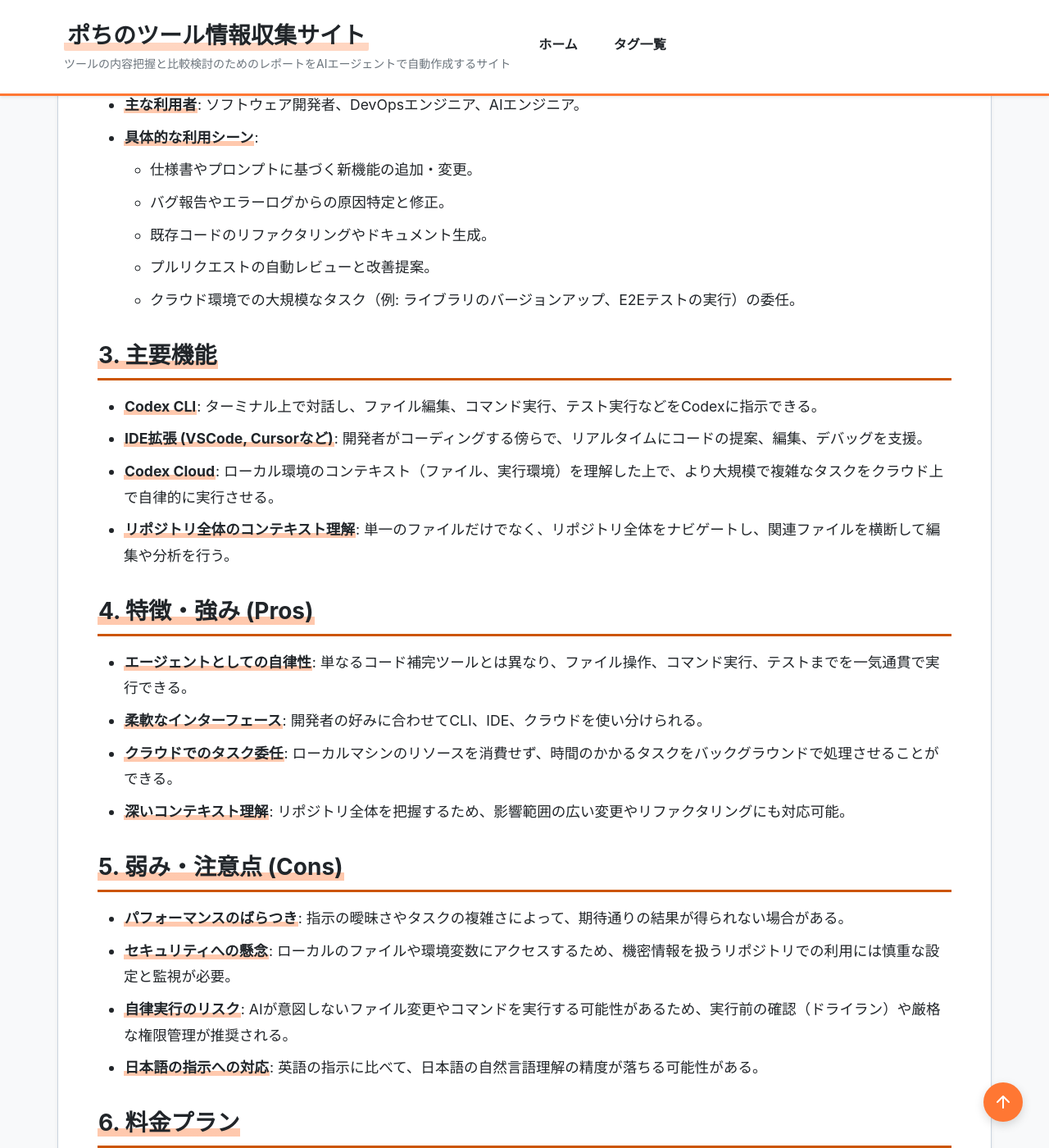
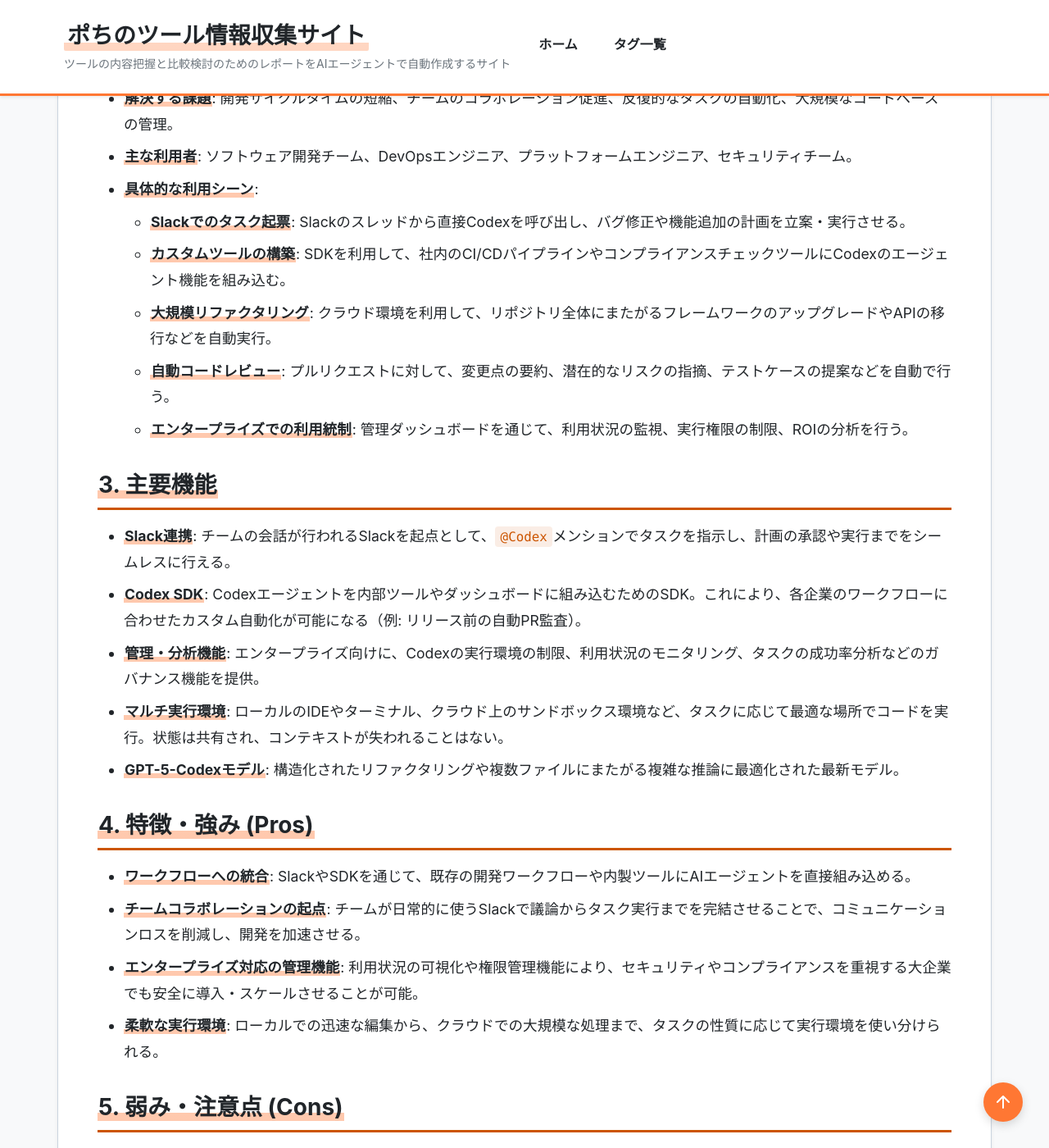
Before and after one commit to aegisfleet/tool-survey-report, a Jekyll site: the page built from _reports/openai-codex.md, in a window 1280 px wide and 1400 px high, scrolled down 2241 px. Shown: the whole window at 82% size. Built offline with Jekyll 4.4.1, drawn with Linux system fonts in a browser that asks for light colours; some of the changed text lies outside the part shown.

Commit message:
Update OpenAI Codex report with latest information (#171)
- Rewrote the report to reflect its evolution into a team-level AI agent platform.
- Added new features: Slack integration, Codex SDK, and enterprise analytics.
- Updated pricing information and recent developments, including the adoption of GPT-5-Codex.
- Aligned the report with the latest market positioning and competitive landscape.

Co-authored-by: google-labs-jules[bot] <161369871+google-labs-jules[bot]@users.noreply.github.com>

```diff
--- a/_reports/openai-codex.md
+++ b/_reports/openai-codex.md
@@ -3,15 +3,16 @@ title: "OpenAI Codex 調査レポート"
 tool_name: "OpenAI Codex"
 category: "AIコーディング支援"
 developer: "OpenAI"
-official_site: "https://help.openai.com/en/articles/11369540-using-codex-with-your-chatgpt-plan"
+official_site: "https://openai.com/codex/"
 date: "2025-10-19"
-last_updated: "2025-10-19"
+last_updated: "2025-11-09"
 tags:
   - "AI"
   - "コード生成"
   - "開発支援"
   - "エージェント"
-description: "OpenAIが開発するAIコーディングエージェント。CLI、IDE拡張、クラウド環境を通じて、コードの作成、レビュー、実行を支援し、開発者とペアを組んで自律的にコーディングタスクを実行します。"
+  - "Slack"
+description: "OpenAIが開発する、チームでのソフトウェア開発を支援するAIコーディングエージェントプラットフォーム。Slack連携、SDK、エンタープライズ向けの管理機能を備え、単なるコード補完を超えたワークフローの自動化を実現します。"
 relationships:
   related_tools:
     - "GitHub Copilot"
@@ -25,112 +26,117 @@ relationships:
 
 *   **ツール名**: OpenAI Codex
 *   **開発元**: OpenAI
-*   **公式サイト**: [https://help.openai.com/en/articles/11369540-using-codex-with-your-chatgpt-plan](https://help.openai.com/en/articles/11369540-using-codex-with-your-chatgpt-plan)
-*   **カテゴリ**: AIコーディングエージェント
-*   **概要**: ローカルのIDEやターミナル、またはクラウド環境で開発者とペアを組み、新機能開発、バグ修正、コードレビューなどを自律的に実行するAIコーディングエージェント。
+*   **公式サイト**: [https://openai.com/codex/](https://openai.com/codex/)
+*   **カテゴリ**: AIコーディングエージェントプラットフォーム
+*   **概要**: OpenAI Codexは、単なるコード補完ツールから、チームでのソフトウェア開発を支援するAIエージェントプラットフォームへと進化した。Slack連携、SDK、エンタープライズ向けの管理機能を備え、開発の計画からコーディング、レビュー、テストに至るまで、ワークフロー全体を横断してタスクを自律的に実行する。
 
 ## **2. 目的と主な利用シーン**
 
-*   **解決する課題**: 開発のサイクルタイム短縮、複雑なコードベースの理解促進、反復的なタスクの自動化。
-*   **主な利用者**: ソフトウェア開発者、DevOpsエンジニア、AIエンジニア。
+*   **解決する課題**: 開発サイクルタイムの短縮、チームのコラボレーション促進、反復的なタスクの自動化、大規模なコードベースの管理。
+*   **主な利用者**: ソフトウェア開発チーム、DevOpsエンジニア、プラットフォームエンジニア、セキュリティチーム。
 *   **具体的な利用シーン**:
-    *   仕様書やプロンプトに基づく新機能の追加・変更。
-    *   バグ報告やエラーログからの原因特定と修正。
-    *   既存コードのリファクタリングやドキュメント生成。
-    *   プルリクエストの自動レビューと改善提案。
-    *   クラウド環境での大規模なタスク（例: ライブラリのバージョンアップ、E2Eテストの実行）の委任。
+    *   **Slackでのタスク起票**: Slackのスレッドから直接Codexを呼び出し、バグ修正や機能追加の計画を立案・実行させる。
+    *   **カスタムツールの構築**: SDKを利用して、社内のCI/CDパイプラインやコンプライアンスチェックツールにCodexのエージェント機能を組み込む。
+    *   **大規模リファクタリング**: クラウド環境を利用して、リポジトリ全体にまたがるフレームワークのアップグレードやAPIの移行などを自動実行。
+    *   **自動コードレビュー**: プルリクエストに対して、変更点の要約、潜在的なリスクの指摘、テストケースの提案などを自動で行う。
+    *   **エンタープライズでの利用統制**: 管理ダッシュボードを通じて、利用状況の監視、実行権限の制限、ROIの分析を行う。
 
 ## **3. 主要機能**
 
-*   **Codex CLI**: ターミナル上で対話し、ファイル編集、コマンド実行、テスト実行などをCodexに指示できる。
-*   **IDE拡張 (VSCode, Cursorなど)**: 開発者がコーディングする傍らで、リアルタイムにコードの提案、編集、デバッグを支援。
-*   **Codex Cloud**: ローカル環境のコンテキスト（ファイル、実行環境）を理解した上で、より大規模で複雑なタスクをクラウド上で自律的に実行させる。
-*   **リポジトリ全体のコンテキスト理解**: 単一のファイルだけでなく、リポジトリ全体をナビゲートし、関連ファイルを横断して編集や分析を行う。
+*   **Slack連携**: チームの会話が行われるSlackを起点として、`@Codex`メンションでタスクを指示し、計画の承認や実行までをシームレスに行える。
+*   **Codex SDK**: Codexエージェントを内部ツールやダッシュボードに組み込むためのSDK。これにより、各企業のワークフローに合わせたカスタム自動化が可能になる（例: リリース前の自動PR監査）。
+*   **管理・分析機能**: エンタープライズ向けに、Codexの実行環境の制限、利用状況のモニタリング、タスクの成功率分析などのガバナンス機能を提供。
+*   **マルチ実行環境**: ローカルのIDEやターミナル、クラウド上のサンドボックス環境など、タスクに応じて最適な場所でコードを実行。状態は共有され、コンテキストが失われることはない。
+*   **GPT-5-Codexモデル**: 構造化されたリファクタリングや複数ファイルにまたがる複雑な推論に最適化された最新モデル。
 
 ## **4. 特徴・強み (Pros)**
 
-*   **エージェントとしての自律性**: 単なるコード補完ツールとは異なり、ファイル操作、コマンド実行、テストまでを一気通貫で実行できる。
-*   **柔軟なインターフェース**: 開発者の好みに合わせてCLI、IDE、クラウドを使い分けられる。
-*   **クラウドでのタスク委任**: ローカルマシンのリソースを消費せず、時間のかかるタスクをバックグラウンドで処理させることができる。
-*   **深いコンテキスト理解**: リポジトリ全体を把握するため、影響範囲の広い変更やリファクタリングにも対応可能。
+*   **ワークフローへの統合**: SlackやSDKを通じて、既存の開発ワークフローや内製ツールにAIエージェントを直接組み込める。
+*   **チームコラボレーションの起点**: チームが日常的に使うSlackで議論からタスク実行までを完結させることで、コミュニケーションロスを削減し、開発を加速させる。
+*   **エンタープライズ対応の管理機能**: 利用状況の可視化や権限管理機能により、セキュリティやコンプライアンスを重視する大企業でも安全に導入・スケールさせることが可能。
+*   **柔軟な実行環境**: ローカルでの迅速な編集から、クラウドでの大規模な処理まで、タスクの性質に応じて実行環境を使い分けられる。
 
 ## **5. 弱み・注意点 (Cons)**
 
-*   **パフォーマンスのばらつき**: 指示の曖昧さやタスクの複雑さによって、期待通りの結果が得られない場合がある。
-*   **セキュリティへの懸念**: ローカルのファイルや環境変数にアクセスするため、機密情報を扱うリポジトリでの利用には慎重な設定と監視が必要。
-*   **自律実行のリスク**: AIが意図しないファイル変更やコマンドを実行する可能性があるため、実行前の確認（ドライラン）や厳格な権限管理が推奨される。
-*   **日本語の指示への対応**: 英語の指示に比べて、日本語の自然言語理解の精度が落ちる可能性がある。
+*   **自動化によるノイズ**: AIによるプルリクエストが大量に生成され、レビューの負担が増加する可能性がある。SDKで適切な品質ゲートを設けるなどの対策が必要。
+*   **セキュリティと信頼性**: 生成されるコードには依然として欠陥が含まれる可能性があり、既存の静的解析（SAST/DAST）ツールによる検証は不可欠。
+*   **導入と運用の学習コスト**: ツールの能力を最大限に引き出すには、効果的なプロンプト設計や、SDKを用いたワークフローの構築など、新たなスキルセットが求められる。
+*   **コスト管理の必要性**: ChatGPTの商用プランがベースとなるため、チーム全体で利用する際には、ROIを意識した計画的な導入と利用状況のモニタリングが重要になる。
 
 ## **6. 料金プラン**
 
-*   **利用条件**: ChatGPT Plusプランへの加入が必須。
-*   **課金体系**: Plusプランの料金に含まれるが、利用量には上限が設定されている。
-*   **利用上限**:
-    *   ローカルタスク（CLI/IDE）とクラウドタスクで共通の週間上限と、5時間ごとの上限が存在。
-    *   具体的な上限値はユーザーの平均的な利用状況により変動する（例: 5時間あたりローカルメッセージ30-150件、クラウドタスク5-40件）。
-    *   期間限定で、自身のプルリクエストに対するコードレビューは上限にカウントされない。
+*   **アクセス**: ChatGPTの商用プラン（Plus, Pro, Business, Enterpriseなど）を通じて提供される。
+*   **課金体系**: 各プランの料金に含まれるが、エンタープライズプランでは利用量に応じたスケーラブルな課金体系が用意されている。
+*   **導入モデル**: まずは特定のチームやリポジトリでパイロット導入を行い、効果測定を経て全社展開することが推奨される。
 
 ## **7. 導入実績・事例**
 
-*   Cisco
-*   Instacart
-*   その他、多くのテクノロジー企業で、開発サイクルの高速化を目的として導入が進んでいる。
+*   **OpenAI社内**: 全社的に導入され、週次のマージ済みプルリクエスト数が70%増加するなど、開発スループットの向上が報告されている。
+*   **外部研究**: GitHubやMicrosoft、学術機関の調査により、LLMベースの開発支援ツールがタスク完了時間の短縮や開発者の満足度向上に寄与することが示されている。
 
 ## **8. サポート体制**
 
-*   **ドキュメント**: OpenAI Help Centerに利用ガイドやFAQが掲載されている。
-*   **コミュニティ**: OpenAIの公式コミュニティフォーラムで情報交換が可能。
-*   **公式サポート**: ChatGPT Plusユーザー向けのサポートチャネルを通じて問い合わせが可能。
+*   **ドキュメント**: 公式サイトおよび開発者向けドキュメント。
+*   **コミュニティ**: OpenAI開発者フォーラム。
+*   **エンタープライズサポート**: BusinessおよびEnterpriseプラン契約者向けの専用サポート。
 
 ## **9. 連携機能 (API・インテグレーション)**
 
-*   **IDE**: Visual Studio Code, Cursorなどの主要なエディタに拡張機能として統合。
-*   **ターミナル**: CLIツールとして、あらゆるシェルのワークフローに組み込み可能。
-*   **バージョン管理**: Gitと連携し、リポジトリの状態を認識してブランチ作成、コミット、プルリクエストのレビューなどを行う。
+*   **チャットツール**: **Slack**とネイティブに統合され、チャットから直接タスクを実行可能。
+*   **SDK**: **Codex SDK**を通じて、CI/CDパイプラインや社内向けの開発者ポータルなど、あらゆるツールに連携できる。
+*   **IDE/ターミナル**: 従来のIDE拡張機能（VSCodeなど）やCLIも引き続きサポートされ、開発者の手元環境とクラウドが連携する。
 
 ## **10. セキュリティとコンプライアンス**
 
-*   **データプライバシー**: OpenAIのビジネス向けプライバシーポリシーに準拠。ユーザーのコードがモデルのトレーニングに利用されることはない。
-*   **アクセス管理**: ローカル環境へのアクセスはユーザーの権限範囲内に限定される。クラウドタスク実行時の権限設定には注意が必要。
-*   **準拠規格**: OpenAIとしてSOC 2などの認証を取得。
+*   **管理機能**: 管理者はダッシュボードからCodexの実行環境を特定のコンテナやリポジトリに制限できる。
+*   **データプライバシー**: OpenAIのビジネスポリシーに準拠し、ユーザーのコードがモデルのトレーニングに使用されることはない。
+*   **品質ゲート**: AIによる自動化ワークフローにおいても、既存のセキュリティスキャンやテストカバレッジの基準を維持することが強く推奨される。
 
 ## **11. 操作性 (UI/UX) と学習コスト**
 
-*   **UI/UX**: CLIはテキストベースで直感的。IDE拡張はエディタにシームレスに統合され、使い慣れた環境で作業できる。
-*   **学習コスト**: 基本的な操作は容易だが、Codexの能力を最大限に引き出すには、タスクを明確かつ具体的に言語化するプロンプトエンジニアリングのスキルが重要になる。
+*   **UI/UX**: Slack連携により、非開発者も含むチームメンバーが自然言語で開発タスクを開始できるようになった。
+*   **学習コスト**: 基本的な利用は容易だが、SDKを活用したカスタムオートメーションや、複数ステップにまたがる複雑なタスクの設計には専門的な知識が必要。
 
 ## **12. ユーザーの声（レビュー分析）**
 
-*   **調査対象**: X(Twitter), Reddit (e.g., r/programming), 開発者ブログ。
-*   **ポジティブな評価**:
-    *   「面倒なライブラリのバージョンアップ作業を任せたら、半日かかっていたのが15分で終わった」
-    *   「バグ修正の際に、関連ファイルを横断して原因を特定してくれるのが非常に強力」
-    *   「CLIで『こういう機能を追加して』と指示するだけで、テストまで含めて実装してくれて驚いた」
-*   **ネガティブな評価 / 改善要望**:
-    *   「たまに無限ループに陥ったり、見当違いなコマンドを実行しようとすることがある」
-    *   「クラウドタスクの利用上限が思ったより厳しく、大規模なリポジトリではすぐに使い切ってしまう」
-    *   「ローカルでのインデックス作成に時間がかかり、プロジェクトを開いた直後は反応が鈍い」
+*   **調査対象**: OpenAI DevDay 2025の発表、関連技術ブログ、学術論文。
+*   **期待される効果**:
+    *   「ジュニア開発者の生産性向上と、シニア開発者のレビュー負荷軽減に大きな効果が期待できる」
+    *   「Slackでの議論がそのまま実行可能なタスクになるのは、チームの連携を根本的に変える可能性がある」
+    *   「SDKの登場により、これまで手動で行っていたリリース前後の定型作業を自動化できる」
+*   **懸念点**:
+    *   「AIが生成するコードの品質やセキュリティをいかに担保するかが課題」
+    *   「自社の複雑な開発環境やセキュリティポリシーにどこまで適合させられるか、検証が必要」
+    *   「『AIに仕事を任せる』ための適切なプロンプトや指示方法をチーム全体で学ぶ必要がある」
 
 ## **13. 直近半年のアップデート情報**
 
-*   **クラウドタスクの正式提供開始**: これまでベータ版だったクラウドでのタスク実行機能が一般公開され、利用上限が設定された (2025年10月20日から適用)。
-*   **対応IDEの拡充**: Cursor IDEへの正式対応が発表された。
-*   **パフォーマンス向上**: リポジトリのインデックス作成速度と、ローカルでの応答性が改善された。
+*   **Codexの正式ローンチ (2025年10月)**: これまでプレビュー版であったCodexが、チームでの利用を前提とした商用製品として正式にリリースされた。
+*   **GPT-5-Codexの採用**: より高度な推論能力を持つ最新モデルが搭載された。
+*   **3つの主要機能の追加**:
+    1.  **Slack連携**: チームのコラボレーションツールから直接Codexを操作可能に。
+    2.  **Codex SDK**: 内部ツールへの組み込みを可能にするSDKを公開。
+    3.  **管理・分析ダッシュボード**: エンタープライズ向けの利用統制機能を提供。
+*   **提供形態の変更**: ChatGPTの商用プランに統合され、より広範なユーザーが利用可能になった。
 
 ## **14. 類似ツールとの比較**
 
 *   **GitHub Copilot Workspace**:
-    *   GitHubに深く統合されており、Issueからのブランチ作成、実装、PR作成までを自動化する。リポジトリ管理全体を任せたい場合に強力。
-*   **Google Gemini for Code (旧称: Duet AI for Developers)**:
-    *   Google Cloud Platform (GCP)との連携が強み。GCPサービスを利用した開発や、大規模なコードベースの理解に優れる。
-*   **Cursor**:
-    *   AI機能を前提として設計されたIDE。Codexと同様のエージェント機能を持ちつつ、よりエディタとの一体感が強い体験を提供する。
+    *   GitHubのエコシステム（Issue, PR, Actions）と深く統合。リポジトリ中心のワークフロー自動化に強みを持つ。CodexはSlackなど、より広範なコラボレーションツールとの連携を重視。
+*   **Google Gemini for Code**:
+    *   GCPとの連携が強み。クラウドネイティブなアプリケーション開発や、インフラ管理の自動化にフォーカス。
+*   **一般的なIDE内蔵Copilot**:
+    *   これらは主に個人開発者のコーディングを補完・高速化する「タイピングアシスタント」としての役割が強い。Codexはチーム全体のワークフローを自動化する「デリゲーション（委任）プラットフォーム」を目指している点が大きく異なる。
 
 ## **15. 総評**
 
 *   **総合的な評価**:
-    *   OpenAI Codexは、単なるコード補完ツールから、開発者のパートナーとして自律的にタスクをこなす「AIコーディングエージェント」へと進化した。特にCLIやクラウドを通じたタスク委任機能は、開発の生産性を根底から変えるポテンシャルを秘めている。
+    *   OpenAI Codexの正式リリースは、AIコーディング支援ツールの競争軸を「個人の生産性向上」から「チームのワークフロー自動化」へと大きく転換させた。Slack連携とSDKは、AIエージェントを開発ライフサイクルに深く組み込むための重要な布石であり、ソフトウェア開発のあり方を根本的に変える可能性を秘めている。
 *   **推奨されるチームやプロジェクト**:
-    *   新機能の開発速度を上げたいスタートアップ、大規模なレガシーコードベースのメンテナンスを行うチーム、反復的な開発タスクの自動化を目指すあらゆる開発組織。
+    *   開発速度とチームの連携を重視するアジャイルな開発チーム。
+    *   CI/CDの高度化や開発者体験の向上を目指すプラットフォームエンジニアリングチーム。
+    *   大規模なコードベースの維持管理やモダナイゼーションに取り組むエンタープライズ組織。
 *   **選択時のポイント**:
-    *   ターミナルでの操作を好む開発者や、ローカル環境とクラウドを柔軟に使い分けたい場合に最適。GitHubのエコシステムに深く依存している場合はCopilot Workspace、GCP中心の開発ならGemini for Codeが有力な対抗馬となる。
+    *   チームのコミュニケーション基盤がSlack中心である場合、Codexは非常に有力な選択肢となる。
+    *   GitHub Actionsなど、特定のエコシステムに深く依存している場合は、Copilot Workspaceも比較検討すべき。
+    *   自社独自の開発ツールやプロセスとの連携を重視する場合は、Codex SDKの柔軟性が大きなメリットとなるだろう。
```
